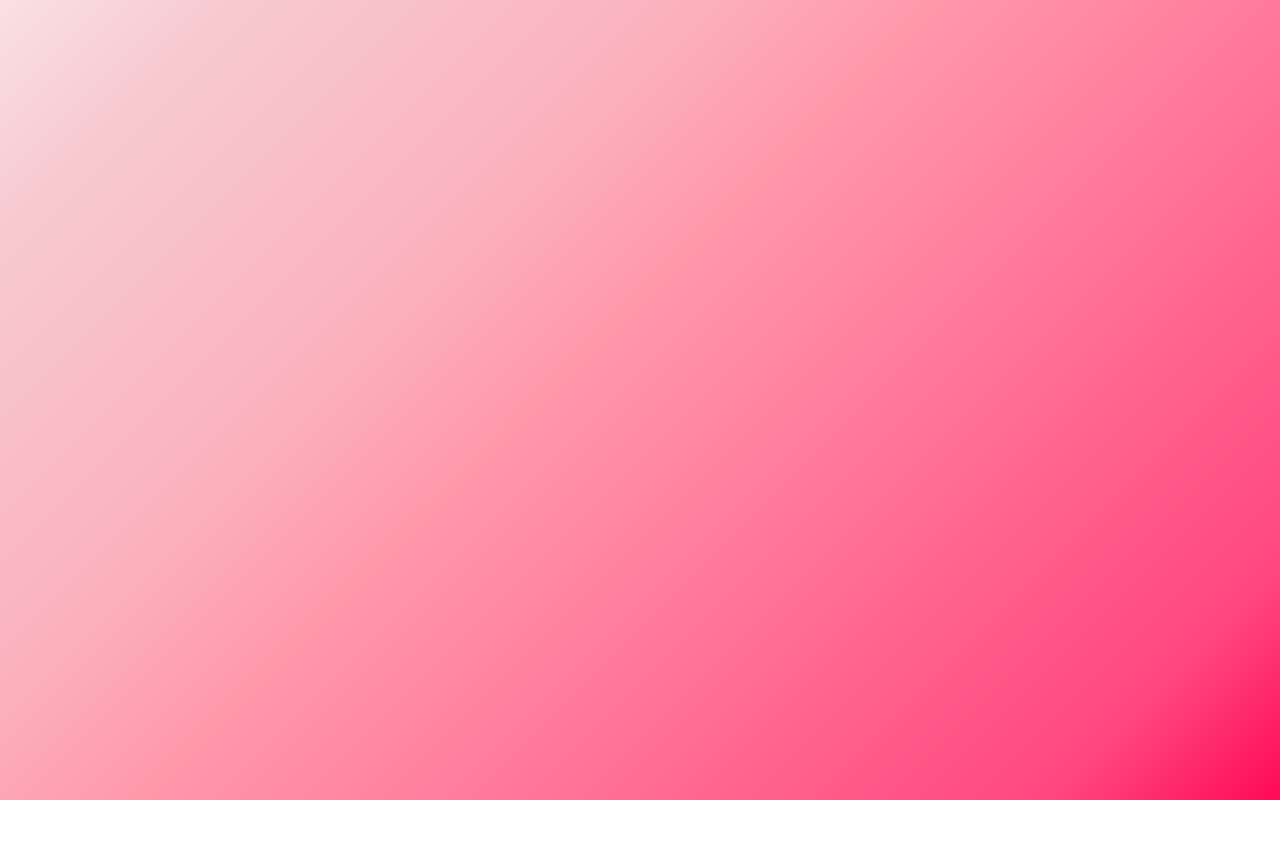
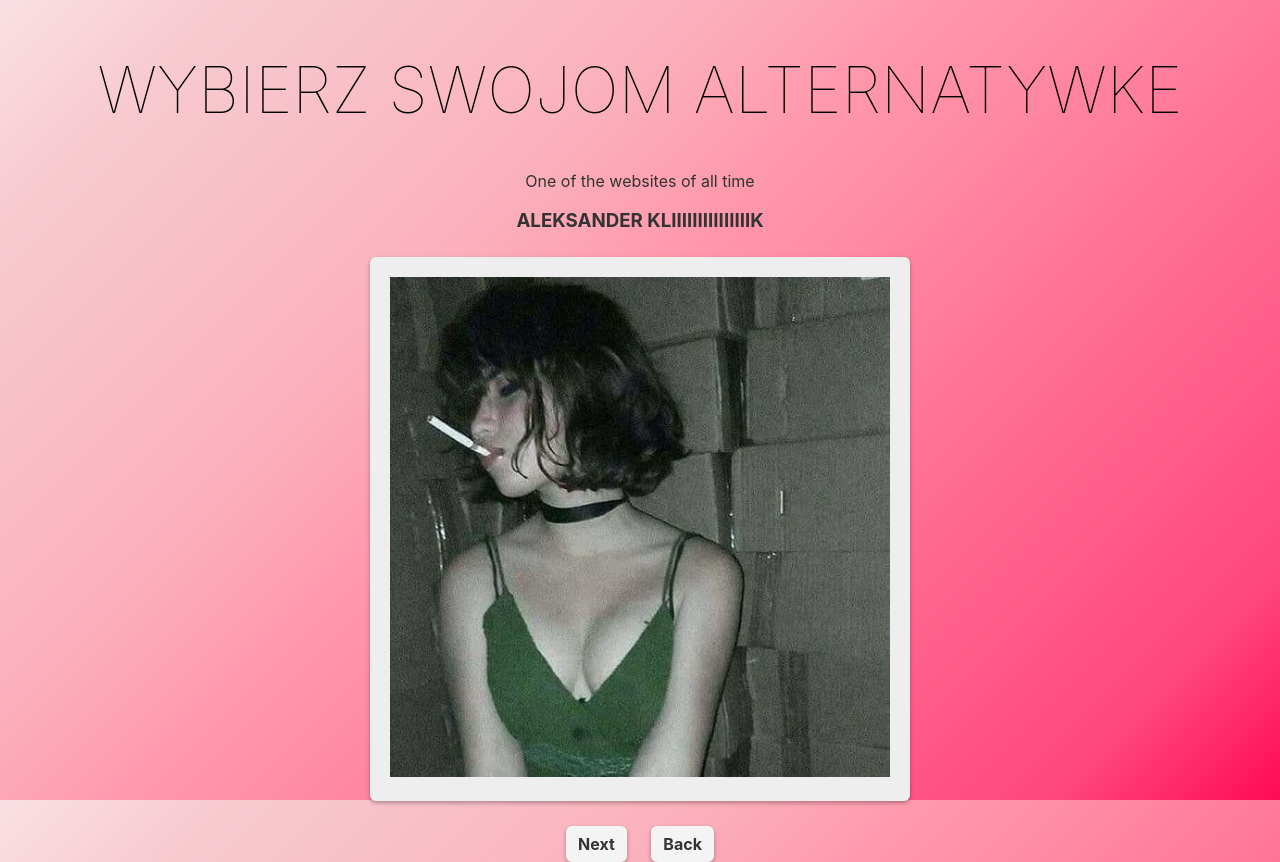
Before and after one commit to kochamaltki/skibidifortnajt-frontend, a Svelte app: page /alternatywki in a window 1280 px wide. Before the commit the page ends 800 px from the top, so only its background shows below. Built offline with nearby package versions, Linux system fonts and the light colour scheme.

Commit message:
gdzie sa te alternatywki???

```diff
--- a/public/index.html
+++ b/public/index.html
@@ -15,4 +15,5 @@
 
 <body>
 </body>
+
 </html>
--- a/src/App.svelte
+++ b/src/App.svelte
@@ -1,13 +1,11 @@
 <script>
-	import { Router, Link, Route } from "svelte-routing";
-	import Home from "./routes/front_page.svelte";
-	import Todo from "./routes/Todo.svelte";
+	import { Router, Route } from "svelte-routing";
+	import Home from "./routes/FrontPage.svelte";
+	import Alternatywki from "./routes/Alternatywki.svelte";
 	export let url = "";
 </script>
 
 <Router {url}>
-	<div>
-	  <Route path="/todo" component={Todo} />
-	  <Route path="/"><Home /></Route>
-	</div>
+	<Route path="/alternatywki" component={Alternatywki} />
+	<Route path="/"><Home /></Route>
 </Router>
--- /dev/null
+++ b/src/routes/Alternatywki.svelte
@@ -0,0 +1,72 @@
+<script>
+	import { navigate } from "svelte-routing";
+	import ImageStore from "../stores/ImageStore"
+	import Card from "../shared/Card.svelte"
+
+	export let filename = "";
+
+	ImageStore.subscribe(data => {
+		filename = data.filename
+	});
+
+	const imageCount = 2;
+	let index = 0;
+
+	const updateImage = () => {
+		index = (index + 1) % imageCount;
+		ImageStore.update(() => {
+			return {filename: "altgirls/altgirl" + index + ".jpg"};
+		});
+	};
+
+</script>
+
+<main>
+	<h1> Wybierz swojom alternatywke </h1>
+	<p>One of the websites of all time</p>
+	{#if $ImageStore.filename == 'altgirls/altgirl1.jpg'}
+		<h3>I wish to swear allegiance to my Lord Chungus and to honor and defend the Word and Legacy of Chungus until the end of time.</h3>
+	{:else}
+		<h3>ALEKSANDER KLIIIIIIIIIIIIIIIK</h3>
+	{/if}
+
+	<div class="card">
+		<Card><img src={filename} alt="alt gilr"> </Card>
+	</div>
+	<div>
+		<button on:click={updateImage}>Next</button>
+		<button on:click={() => navigate("/")}>Back</button>
+	</div>
+</main>
+
+<style>
+	h1 {
+		color: #000000;
+		text-transform: uppercase;
+		font-size: 4em;
+		font-weight: 100;
+	}
+
+	.card {
+		margin: 25px;
+	}
+
+	main {
+		text-align: center;
+		margin: auto;
+	}
+
+	img {
+		width: 500px;
+	}
+
+	button {
+		border: 0;
+		cursor: pointer;
+		border-radius: 6px;
+		padding: 8px 12px;
+		font-weight: bold;
+		box-shadow: 0px 2px 4px rgba(0,0,0,0.3);
+		margin: 0px 10px;
+	}
+</style>
--- a/src/routes/front_page.svelte
+++ b/src/routes/FrontPage.svelte
@@ -1,17 +1,14 @@
 <script>
-	import { Router, Link, Route } from "svelte-routing";
-	import Home from "../routes/front_page.svelte";
-	import Todo from "../routes/Todo.svelte";
-	let url = "";
-  </script>
+	import { Link } from "svelte-routing";
+</script>
 
 <main>
 	<h1>Hello Alternatywki!</h1>
 	<p>Visit <a href="https://www.instagram.com/peat_lul/">this</a> to learn more about sigma male giga chad Pit Do.</p>
-	<h3> ALTERNATYWKI PROSZE ZRUBCIE JUZ COS ZEMNOM</h3>
-	<img src="altgirl.jpg" alt>
-	<p>New Jeans here ->
-	<Link to="/todo">About</Link>
+	<h3>ALTERNATYWKI PROSZE ZRUBCIE JUZ COS ZEMNOM</h3>
+	<img src="altgirl.jpg" alt="alt gril">
+	<p>
+		New Jeans here -> <Link to="/alternatywki">About</Link>
     </p>
 </main>
 
--- a/src/routes/Todo.svelte
+++ /dev/null
@@ -1,3 +0,0 @@
-<main>
-    <h1> test
-</main>
--- /dev/null
+++ b/src/shared/Card.svelte
@@ -0,0 +1,13 @@
+<div class="card">
+	<slot></slot>
+</div>
+
+<style>
+	.card {
+		display: inline-block;
+		background: #eee;
+		padding: 20px;
+		border-radius: 6px;
+		box-shadow: 0px 2px 4px rgba(0,0,0,0.3);
+	}
+</style>
--- /dev/null
+++ b/src/stores/ImageStore.js
@@ -0,0 +1,9 @@
+import { writable } from 'svelte/store'
+
+const ImageStore = writable(
+	{
+		filename: "altgirls/altgirl0.jpg"
+	}
+);
+
+export default ImageStore;
```
Also changed, not shown: public/altgirls/altgirl0.jpg (added), public/altgirls/altgirl1.jpg (added).
